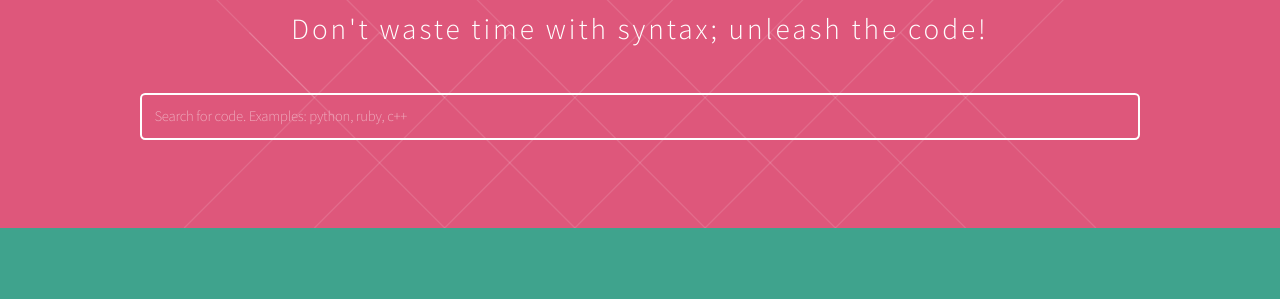
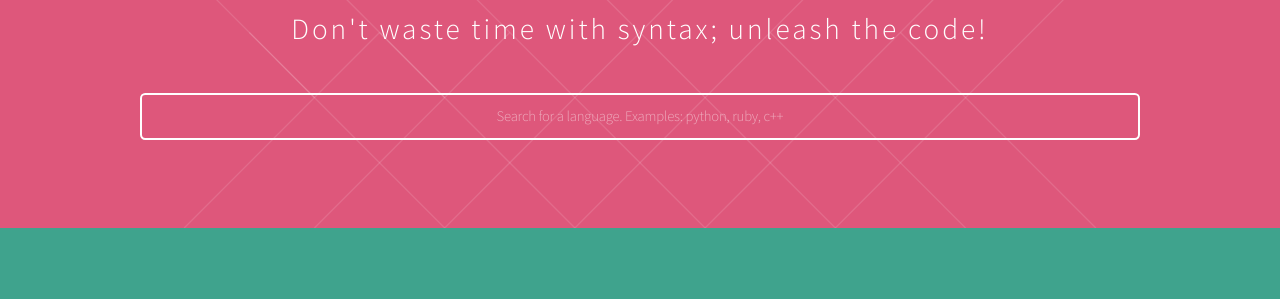
Before and after one commit to tldrcode/tldrcode.com, a Jekyll site: the page built from index.html, in a window 1280 px wide. Shown: the part 163-462 px from the top of the page. Built offline with Jekyll 4.4.1, drawn with Linux system fonts in a browser that asks for light colours.

Commit message:
More small changes to make search look better

```diff
--- a/_includes/banner.html
+++ b/_includes/banner.html
@@ -7,7 +7,7 @@
           <span class="byline">{{ site.description }}</span>
         </header>
       </section>
-      <input id="banner-search" autocomplete="no" placeholder="Search for code. Examples: python, ruby, c++" type="text" class="text" />
+      <input id="banner-search" autocomplete="no" placeholder="Search for a language. Examples: python, ruby, c++" type="text" class="text" />
 	  <ul class="dropotron" id="banner-search-result"></ul>
 
       <script language="JavaScript">
--- a/css/style.css
+++ b/css/style.css
@@ -1353,9 +1353,8 @@ ul.featured li {
 #banner-search-result {
 	width: inherit;
 	display: none;
+  margin-top: .5em;
   position: absolute;
-  z-index: 1;
-  margin-top: .5em;
 }
 
 #banner-search-result a {
@@ -1377,7 +1376,10 @@ ul.featured li {
 #banner-search:focus + #banner-search-result {
 	display: block;
 	z-index: 1000;
-	position: absolute;
+}
+
+#banner-search {
+  text-align:center;
 }
 
 /*********************************************************************************/
```
